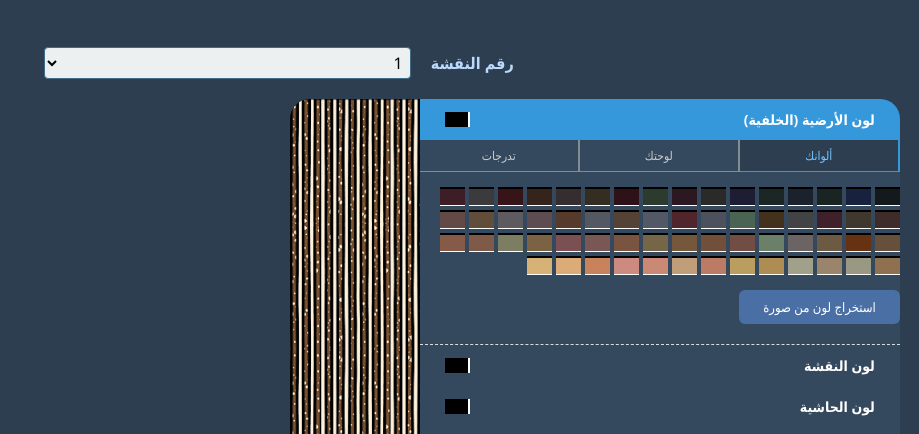
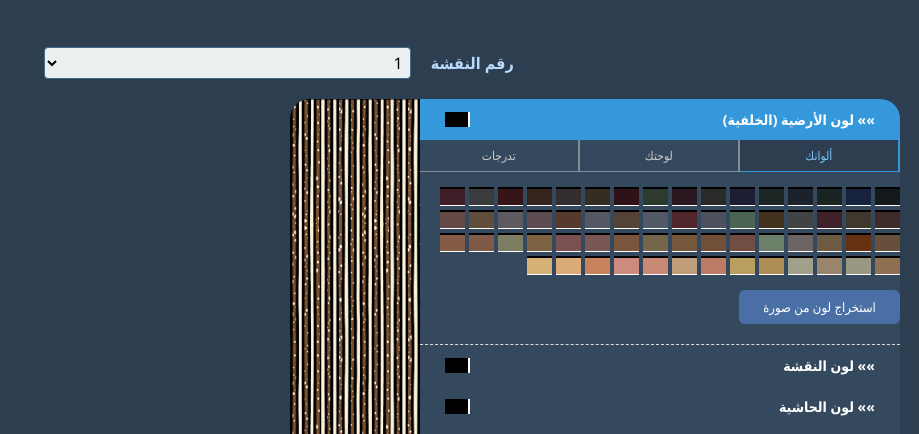
Before and after one commit to sadamahmed571/Yaser-Bahri-, a plain HTML site: page seek.html in a window 1280 px wide. Shown: the part 3311-3745 px from the top of the page, without its empty margins (361-1280 px from the left). Drawn offline with Linux system fonts and the light colour scheme.

Commit message:
Add files via upload

```diff
--- a/seek.html
+++ b/seek.html
@@ -626,7 +626,7 @@
                 <!-- لون الأرضية -->
                 <div class="color-collapsible active" id="background-color-section">
                     <div class="collapsible-header">
-                        <span>لون الأرضية (الخلفية)</span>
+                        <span>  »»  لون الأرضية (الخلفية)</span>
                         <div class="selected-color-preview" id="background-selected-preview"></div>
                     </div>
                     <div class="collapsible-content">
@@ -648,7 +648,7 @@
                 <!-- لون النقشة -->
                 <div class="color-collapsible" id="pattern-color-section">
                     <div class="collapsible-header">
-                        <span>لون النقشة</span>
+                      <span> »» لون النقشة      </span>
                         <div class="selected-color-preview" id="pattern-selected-preview"></div>
                     </div>
                     <div class="collapsible-content">
@@ -670,7 +670,7 @@
                 <!-- لون الحاشية -->
                 <div class="color-collapsible" id="border-color-section">
                     <div class="collapsible-header">
-                        <span>لون الحاشية</span>
+                       <span>  »» لون الحاشية</span>
                         <div class="selected-color-preview" id="border-selected-preview"></div>
                     </div>
                     <div class="collapsible-content">
```
